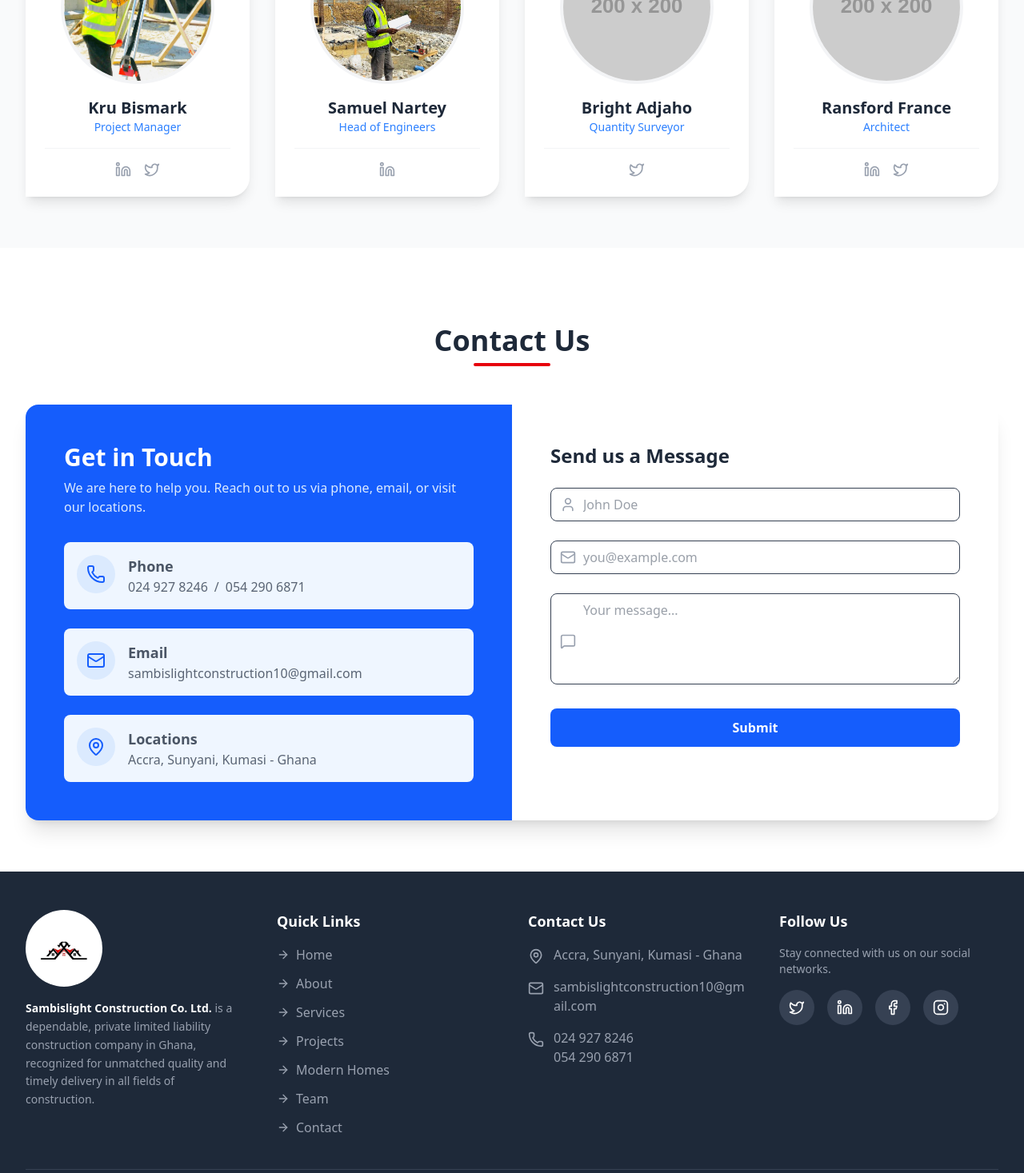
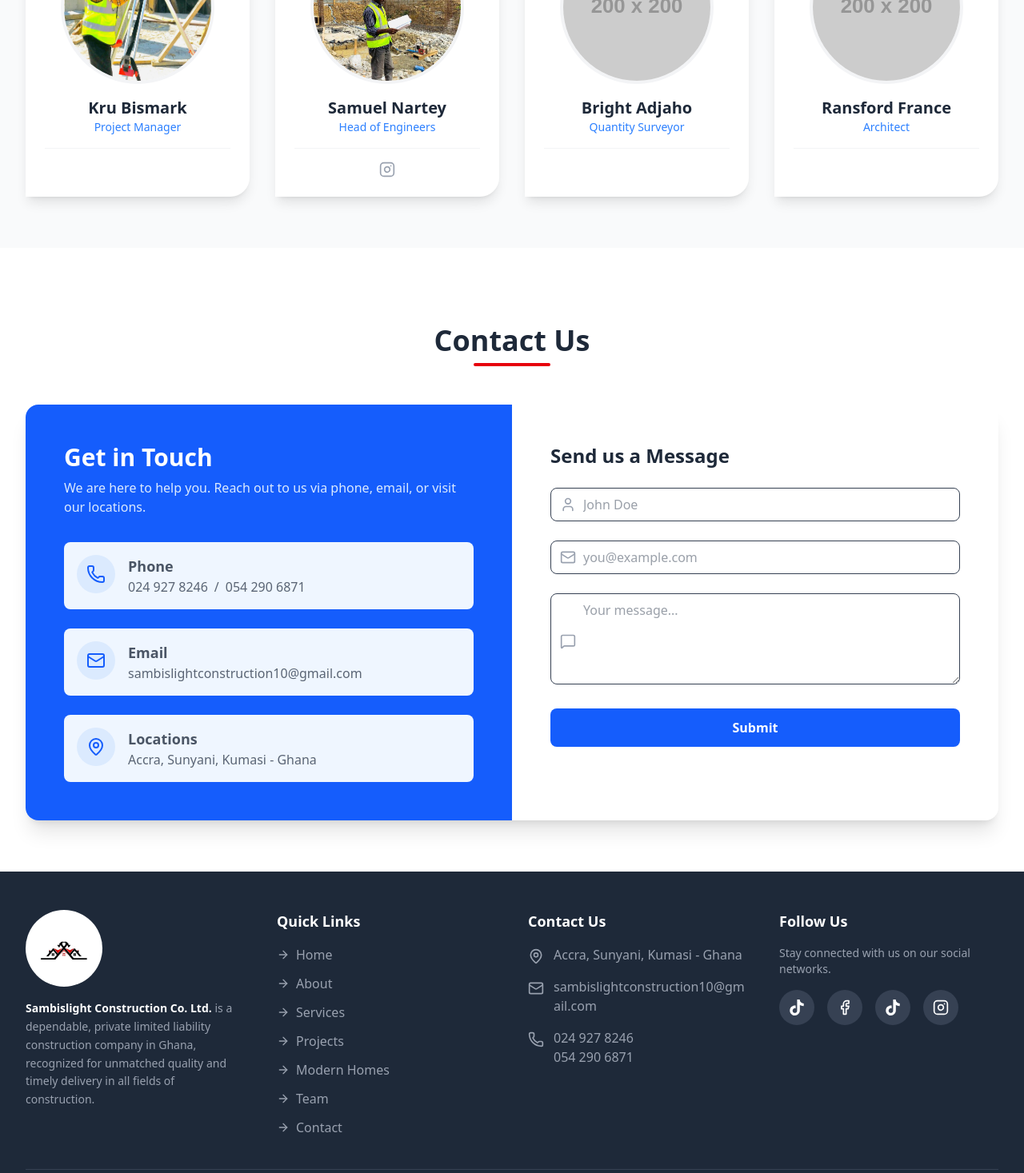
Before and after one commit to Obayaa/construction_website, a React (Vite) app: page / in a window 1280 px wide. Shown: the part 5688-7155 px from the top of the page at 80% size. Built offline with nearby package versions, Linux system fonts and the light colour scheme.

Commit message:
Added social media icons and href links

```diff
--- a/src/components/Footer.jsx
+++ b/src/components/Footer.jsx
@@ -4,14 +4,17 @@ import { MapPin, Mail, Phone, ArrowRight, Twitter, Linkedin, Instagram, Facebook
 // --- IMAGE IMPORTS ---
 // NOTE: Please ensure these image paths are correct in your project structure.
 import logo from '../assets/logo.jpeg';
+import tiktok from '../assets/tiktok.svg'
 
 export function Footer() {
+
     const quickLinks = ["home", "about", "services", "projects", "modern-homes", "team", "contact"];
     const socialLinks = [
-        { icon: <Twitter size={20} />, href: "#", name: "Twitter" },
-        { icon: <Linkedin size={20} />, href: "#", name: "LinkedIn" },
-        { icon: <Facebook size={20} />, href: "#", name: "Facebook" },
-        { icon: <Instagram size={20} />, href: "#", name: "Instagram" },
+        { icon: <img src={tiktok} alt='Tiktok Icon' className='h-5 w-5 invert' />, href: "https://www.tiktok.com/@sambislightcons25?_t=ZM-8xpL6DeQd2G&_r=1", name: "Twitter" },
+        { icon: <Facebook size={20} />, href: "https://www.facebook.com/profile.php?id=100086129597160&mibextid=LQQJ4d", name: "Facebook" },
+        { icon: <img src={tiktok} alt='Tiktok Icon' className='h-5 w-5 invert' />, href: "https://www.tiktok.com/@sambislightconstruction6?_t=ZM-8xqrtGvsoPF&_r=1", name: "Twitter" },
+        { icon: <Instagram size={20} />, href: "https://www.instagram.com/sambislight_construction_ltd?igsh=NHN5a3NvOHhsaXBt&utm_source=qr", name: "Instagram" },
+        // { icon: <Linkedin size={20} />, href: "#", name: "LinkedIn" },
     ];
 
     return (
--- a/src/components/Team.jsx
+++ b/src/components/Team.jsx
@@ -15,8 +15,8 @@ export default function Team() {
             position: "Project Manager",
             image: bismark,
             socials: {
-                linkedin: '#',
-                twitter: '#',
+                // linkedin: '#',
+                // twitter: '#',
             }
         },
         {
@@ -24,7 +24,7 @@ export default function Team() {
             position: "Head of Engineers",
             image: sam,
             socials: {
-                linkedin: '#',
+                instagram: 'https://www.instagram.com/samuelnartey51?igsh=cmw1NmcyYXpiM29h&utm_source=qr',
             }
         },
         {
@@ -32,7 +32,7 @@ export default function Team() {
             position: "Quantity Surveyor",
             image: "https://placehold.co/200x200/f59e0b/ffffff?text=BA",
             socials: {
-                twitter: '#',
+                // twitter: '#',
             }
         },
         {
@@ -40,8 +40,8 @@ export default function Team() {
             position: "Architect",
             image: "https://placehold.co/200x200/10b981/ffffff?text=RF",
             socials: {
-                linkedin: '#',
-                twitter: '#',
+                // linkedin: '#',
+                // twitter: '#',
             }
         }
     ];
--- a/src/components/Team_Card.jsx
+++ b/src/components/Team_Card.jsx
@@ -1,4 +1,4 @@
-import { Linkedin, Twitter } from "lucide-react";
+import { Instagram, Linkedin, Twitter } from "lucide-react";
 
 
 export default function TeamCard({ name, position, image, socials }) {
@@ -27,6 +27,11 @@ export default function TeamCard({ name, position, image, socials }) {
                             <Twitter size={20} />
                         </a>
                     )}
+                    {socials.instagram && (
+                        <a href={socials.instagram} target="_blank" rel="noopener noreferrer" className="text-gray-400 hover:text-sky-500 transition-colors duration-300">
+                            <Instagram size={20} />
+                        </a>
+                    )}
                 </div>
             )}
         </div>
```
Also changed, not shown: src/assets/tiktok.svg (added).
